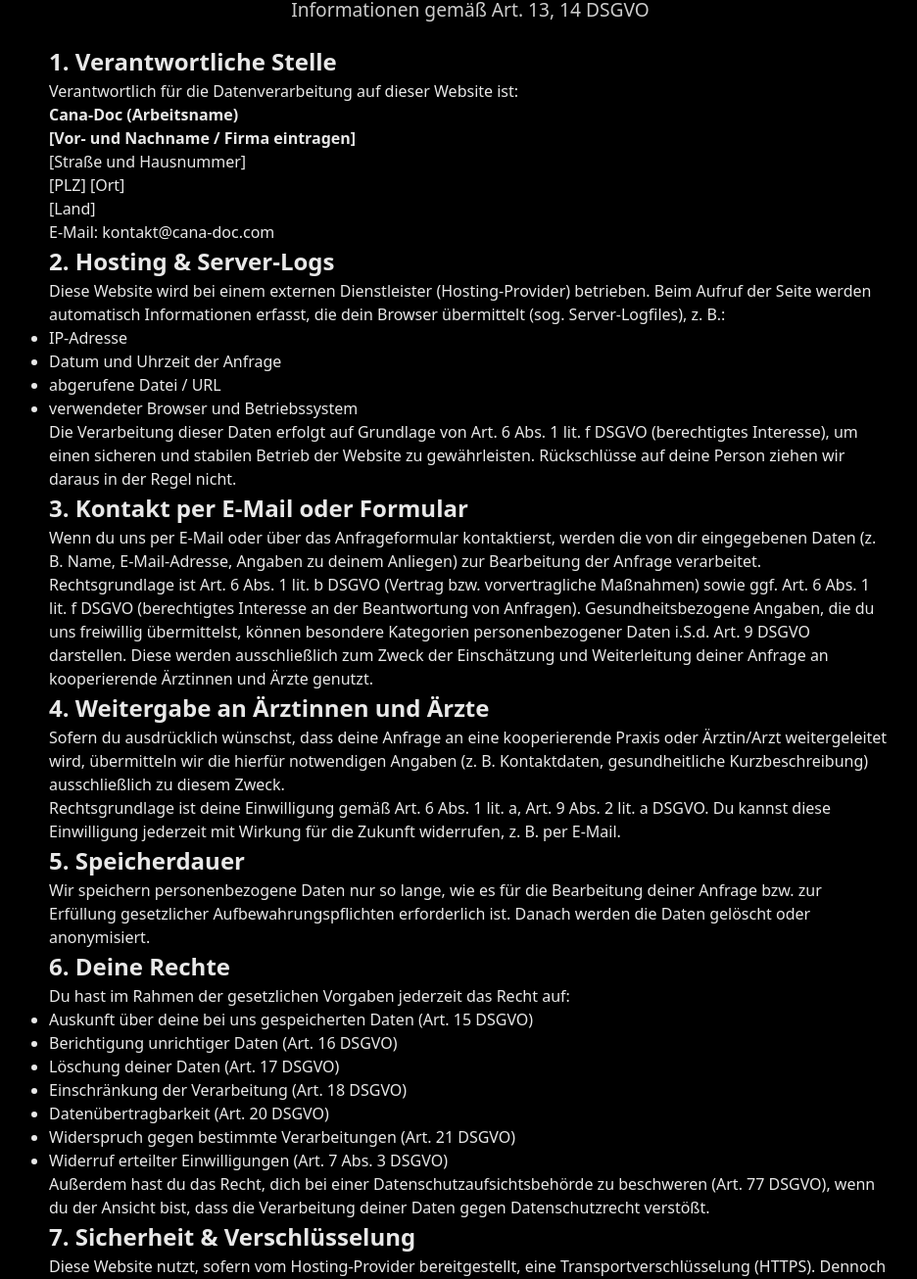
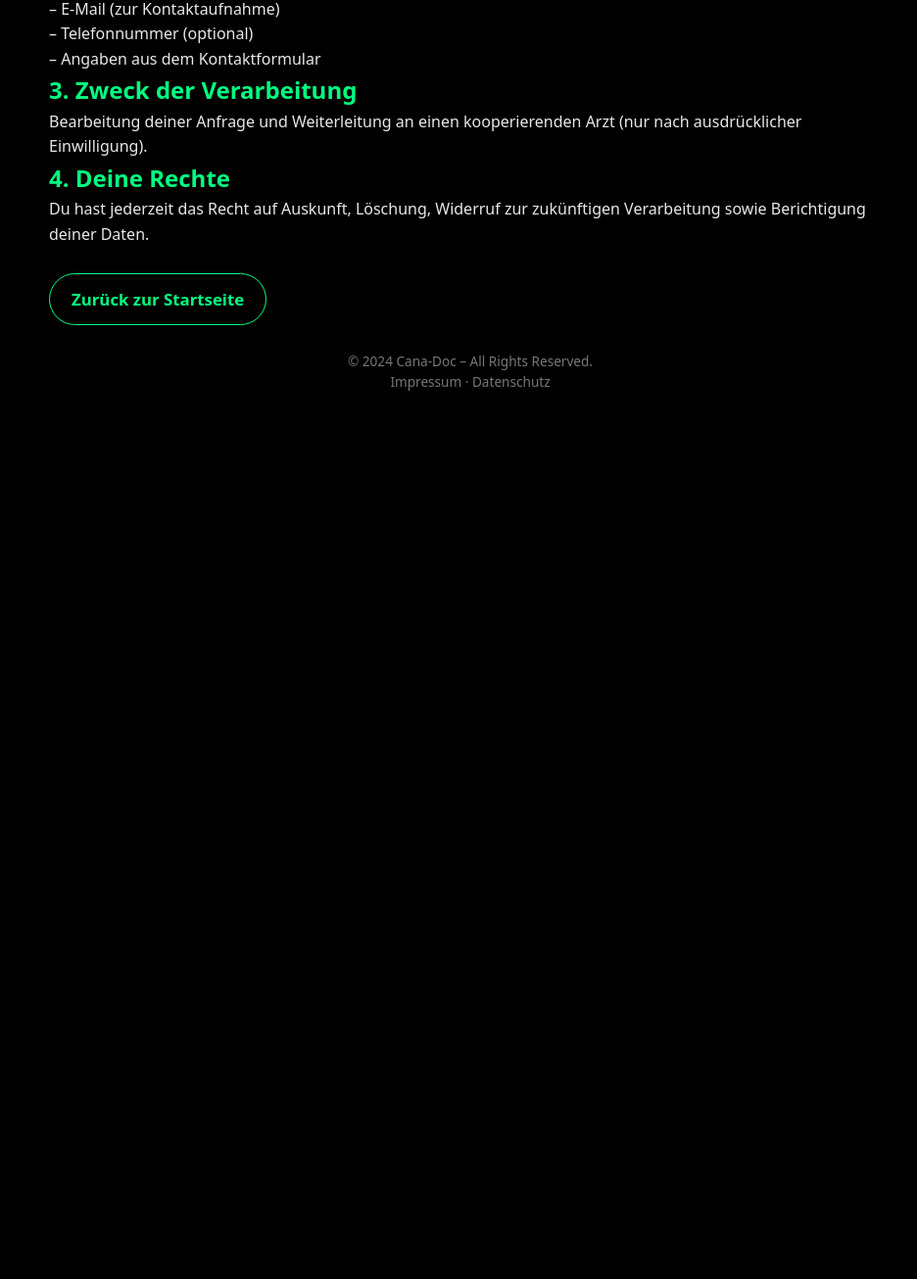
Before and after one commit to DrRock78/cana-doc, a plain HTML site: page datenschutz.html in a window 1280 px wide. Shown: the part 338-1644 px from the top of the page at 98% size, without its empty margins (160-1096 px from the left). After the commit the page ends 800 px from the top, so only its background shows below. Drawn offline with Linux system fonts and the light colour scheme.

Commit message:
Refactor datenschutz.html for clarity and structure

```diff
--- a/datenschutz.html
+++ b/datenschutz.html
@@ -10,138 +10,56 @@
 
 <div class="page-wrapper">
 
-  <header class="hero hero-small">
-    <a href="index.html" class="logo-link">
-      <img src="LOGO.png" alt="Cana-Doc Logo" class="logo">
-    </a>
-    <h1 class="headline-small">Datenschutzerklärung</h1>
-    <p class="subline">
-      Informationen gemäß Art. 13, 14 DSGVO
+  <h1 class="headline" style="font-size:2.2rem; margin-bottom:20px;">Datenschutz</h1>
+
+  <section style="color:#e8e8e8; font-size:1rem; line-height:1.6;">
+
+    <h2 style="color:#00ff80;">1. Verantwortlicher</h2>
+    <p>
+      Verantwortlich für die Datenverarbeitung dieser Website ist:
+      <br><strong>Cana-Doc (Arbeitsname)</strong>
     </p>
-  </header>
 
-  <main class="legal-page">
+    <p>
+      Kontakt:
+      <br>E-Mail: <a href="mailto:kontakt@cana-doc.com">kontakt@cana-doc.com</a>
+    </p>
 
-    <section class="legal-block">
-      <h2>1. Verantwortliche Stelle</h2>
-      <p>
-        Verantwortlich für die Datenverarbeitung auf dieser Website ist:
-      </p>
-      <p>
-        <strong>Cana-Doc (Arbeitsname)</strong><br>
-        <strong>[Vor- und Nachname / Firma eintragen]</strong><br>
-        [Straße und Hausnummer]<br>
-        [PLZ] [Ort]<br>
-        [Land]<br>
-        E-Mail: <a href="mailto:kontakt@cana-doc.com">kontakt@cana-doc.com</a>
-      </p>
-    </section>
+    <p>
+      Diese Seite befindet sich im Beta-Betrieb.
+      Vollständige Angaben werden nachgereicht, sobald die Plattform
+      in den offiziellen Produktivmodus übergeht.
+    </p>
 
-    <section class="legal-block">
-      <h2>2. Hosting & Server-Logs</h2>
-      <p>
-        Diese Website wird bei einem externen Dienstleister (Hosting-Provider) betrieben.
-        Beim Aufruf der Seite werden automatisch Informationen erfasst, die dein Browser
-        übermittelt (sog. Server-Logfiles), z. B.:
-      </p>
-      <ul>
-        <li>IP-Adresse</li>
-        <li>Datum und Uhrzeit der Anfrage</li>
-        <li>abgerufene Datei / URL</li>
-        <li>verwendeter Browser und Betriebssystem</li>
-      </ul>
-      <p>
-        Die Verarbeitung dieser Daten erfolgt auf Grundlage von Art. 6 Abs. 1 lit. f DSGVO
-        (berechtigtes Interesse), um einen sicheren und stabilen Betrieb der Website zu gewährleisten.
-        Rückschlüsse auf deine Person ziehen wir daraus in der Regel nicht.
-      </p>
-    </section>
+    <h2 style="color:#00ff80;">2. Welche Daten wir verarbeiten</h2>
+    <p>
+      – Name (freiwillig)<br>
+      – E-Mail (zur Kontaktaufnahme)<br>
+      – Telefonnummer (optional)<br>
+      – Angaben aus dem Kontaktformular
+    </p>
 
-    <section class="legal-block">
-      <h2>3. Kontakt per E-Mail oder Formular</h2>
-      <p>
-        Wenn du uns per E-Mail oder über das Anfrageformular kontaktierst, werden die von dir
-        eingegebenen Daten (z. B. Name, E-Mail-Adresse, Angaben zu deinem Anliegen) zur Bearbeitung
-        der Anfrage verarbeitet.
-      </p>
-      <p>
-        Rechtsgrundlage ist Art. 6 Abs. 1 lit. b DSGVO (Vertrag bzw. vorvertragliche Maßnahmen)
-        sowie ggf. Art. 6 Abs. 1 lit. f DSGVO (berechtigtes Interesse an der Beantwortung von Anfragen).
-        Gesundheitsbezogene Angaben, die du uns freiwillig übermittelst, können besondere Kategorien
-        personenbezogener Daten i.S.d. Art. 9 DSGVO darstellen. Diese werden ausschließlich zum Zweck
-        der Einschätzung und Weiterleitung deiner Anfrage an kooperierende Ärztinnen und Ärzte genutzt.
-      </p>
-    </section>
+    <h2 style="color:#00ff80;">3. Zweck der Verarbeitung</h2>
+    <p>
+      Bearbeitung deiner Anfrage und Weiterleitung an einen kooperierenden Arzt
+      (nur nach ausdrücklicher Einwilligung).
+    </p>
 
-    <section class="legal-block">
-      <h2>4. Weitergabe an Ärztinnen und Ärzte</h2>
-      <p>
-        Sofern du ausdrücklich wünschst, dass deine Anfrage an eine kooperierende Praxis oder
-        Ärztin/Arzt weitergeleitet wird, übermitteln wir die hierfür notwendigen Angaben
-        (z. B. Kontaktdaten, gesundheitliche Kurzbeschreibung) ausschließlich zu diesem Zweck.
-      </p>
-      <p>
-        Rechtsgrundlage ist deine Einwilligung gemäß Art. 6 Abs. 1 lit. a, Art. 9 Abs. 2 lit. a DSGVO.
-        Du kannst diese Einwilligung jederzeit mit Wirkung für die Zukunft widerrufen, z. B. per E-Mail.
-      </p>
-    </section>
+    <h2 style="color:#00ff80;">4. Deine Rechte</h2>
+    <p>
+      Du hast jederzeit das Recht auf Auskunft, Löschung, Widerruf zur zukünftigen Verarbeitung
+      sowie Berichtigung deiner Daten.
+    </p>
 
-    <section class="legal-block">
-      <h2>5. Speicherdauer</h2>
-      <p>
-        Wir speichern personenbezogene Daten nur so lange, wie es für die Bearbeitung deiner Anfrage
-        bzw. zur Erfüllung gesetzlicher Aufbewahrungspflichten erforderlich ist. Danach werden die Daten
-        gelöscht oder anonymisiert.
-      </p>
-    </section>
-
-    <section class="legal-block">
-      <h2>6. Deine Rechte</h2>
-      <p>
-        Du hast im Rahmen der gesetzlichen Vorgaben jederzeit das Recht auf:
-      </p>
-      <ul>
-        <li>Auskunft über deine bei uns gespeicherten Daten (Art. 15 DSGVO)</li>
-        <li>Berichtigung unrichtiger Daten (Art. 16 DSGVO)</li>
-        <li>Löschung deiner Daten (Art. 17 DSGVO)</li>
-        <li>Einschränkung der Verarbeitung (Art. 18 DSGVO)</li>
-        <li>Datenübertragbarkeit (Art. 20 DSGVO)</li>
-        <li>Widerspruch gegen bestimmte Verarbeitungen (Art. 21 DSGVO)</li>
-        <li>Widerruf erteilter Einwilligungen (Art. 7 Abs. 3 DSGVO)</li>
-      </ul>
-      <p>
-        Außerdem hast du das Recht, dich bei einer Datenschutzaufsichtsbehörde zu beschweren
-        (Art. 77 DSGVO), wenn du der Ansicht bist, dass die Verarbeitung deiner Daten gegen
-        Datenschutzrecht verstößt.
-      </p>
-    </section>
-
-    <section class="legal-block">
-      <h2>7. Sicherheit & Verschlüsselung</h2>
-      <p>
-        Diese Website nutzt, sofern vom Hosting-Provider bereitgestellt, eine Transportverschlüsselung
-        (HTTPS). Dennoch können Datenübertragungen im Internet Sicherheitslücken aufweisen.
-        Ein vollständiger Schutz vor Zugriffen Dritter ist nicht möglich.
-      </p>
-    </section>
-
-    <section class="legal-block">
-      <h2>8. Aktualität dieser Datenschutzerklärung</h2>
-      <p>
-        Wir passen diese Datenschutzerklärung bei Bedarf an, etwa wenn sich gesetzliche oder
-        technische Rahmenbedingungen ändern. Es gilt jeweils die auf dieser Seite veröffentlichte Version.
-      </p>
-    </section>
-
-  </main>
+    <p style="margin-top:40px;">
+      <a href="index.html" class="btn btn-ghost">Zurück zur Startseite</a>
+    </p>
+  </section>
 
   <footer class="footer">
     <p>© 2024 Cana-Doc – All Rights Reserved.</p>
-    <p class="footer-links">
-      <a href="impressum.html">Impressum</a> ·
-      <a href="datenschutz.html">Datenschutz</a> ·
-      <a href="index.html">Zurück zur Startseite</a>
-    </p>
+    <a href="impressum.html">Impressum</a> ·
+    <a href="datenschutz.html">Datenschutz</a>
   </footer>
 
 </div>
```
